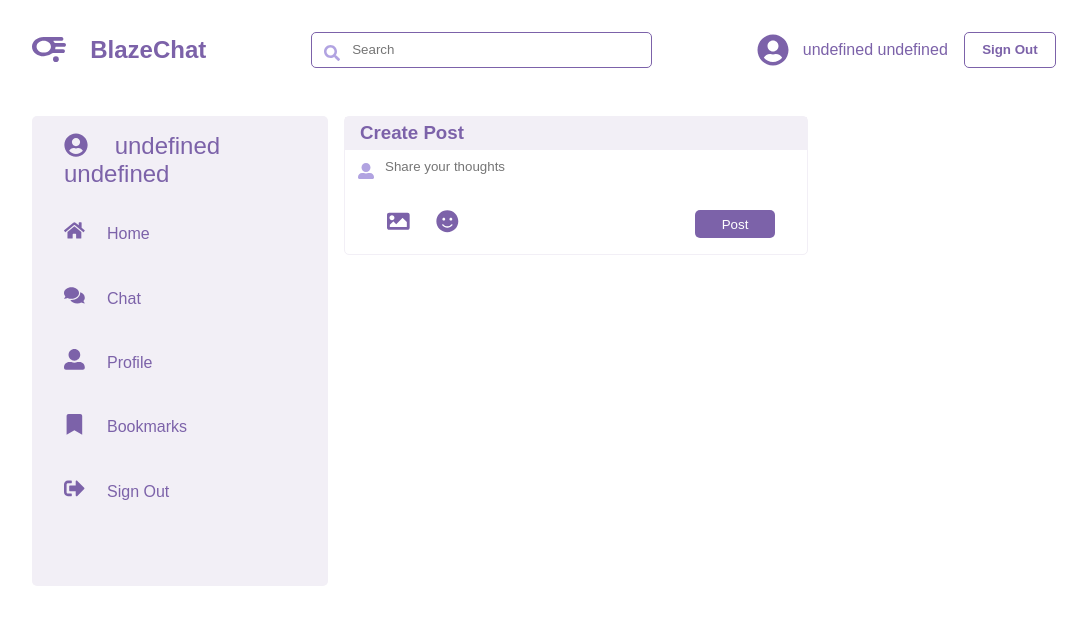
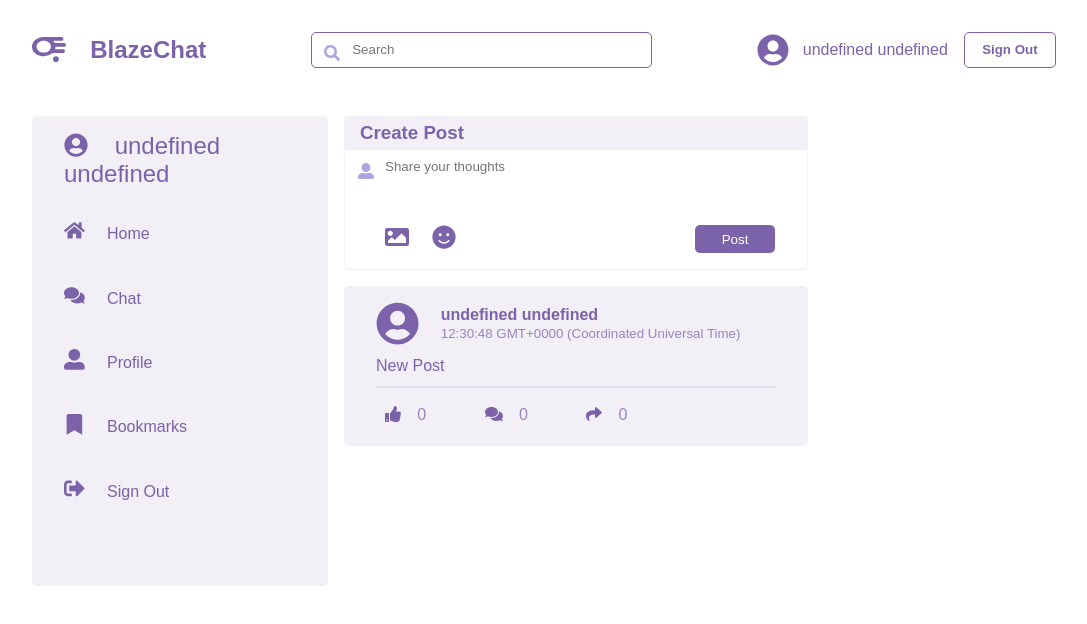
Before and after one commit to elishaking/blazehub, a React (Create React App) app in the folder client/: page /home in a window 1280 px wide. Shown: the top 624 px of the page, without its empty margins (96-1183 px from the left). Built offline with nearby package versions, Linux system fonts and the light colour scheme.

Commit message:
posts display

```diff
--- a/client/src/App.css
+++ b/client/src/App.css
@@ -292,7 +292,7 @@ select {
   ;
 }
 
-.post-actions {
+.create-post-actions {
   display: flex;
   justify-content: space-between;
   padding: 0.3em 2em 1em 2.5em;
@@ -300,6 +300,7 @@ select {
 
 button {
   cursor: pointer;
+  transition: 0.3s ease-in-out;
 }
 
 button:focus {
@@ -312,12 +313,11 @@ button:focus {
 }
 
 .icon-btns button svg {
-  width: 2em !important;
-  height: 1.7em;
+  font-size: x-large;
   color: #7C62A9;
 }
 
-.post-actions .icon-btns button {
+.create-post-actions .icon-btns button {
   margin-right: 1.7em;
 }
 
@@ -329,7 +329,65 @@ button:focus {
   border-radius: 5px;
   font-family: 'Poppins', sans-serif;
   font-weight: 500;
+  outline: none;
 }
+
+.post {
+  padding: 1em 2em;
+  margin: 1em 0 0 0;
+  border-radius: 5px;
+  background: #F2EFF6;
+}
+
+.post header {
+  display: flex;
+  align-items: center;
+  margin-bottom: 0.7em;
+}
+
+.post header svg {
+  font-size: 2.7rem;
+  margin-right: 0.5em;
+}
+
+.post header small {
+  color: #7c62a9bf;
+}
+
+.post hr {
+  margin: 0.7em 0;
+  border: 0.5px solid #7c62a91c;
+}
+
+.post-action {
+  background: none;
+  color: #7C62A9;
+  border: none;
+  padding: 0.5em 0.7em;
+  margin-right: 3em;
+  border-radius: 5px;
+  font-family: 'Poppins', sans-serif;
+  font-weight: 500;
+  outline: none;
+}
+
+.post-action svg {
+  font-size: medium;
+}
+
+.post-action span {
+  font-size: medium;
+  margin-left: 1em;
+  color: #7c62a9bf;
+}
+
+.post-action:hover {
+  background-color: #7c62a940;
+}
+
+/* .post-action:focus{
+  background-color: #7c62a940;
+} */
 
 .extras {
   flex: 1;
--- a/client/src/components/Home.js
+++ b/client/src/components/Home.js
@@ -1,10 +1,61 @@
+//@ts-check
 import React, { Component } from 'react';
 import { Link } from 'react-router-dom';
 import { connect } from 'react-redux';
 import { FontAwesomeIcon } from '@fortawesome/react-fontawesome';
-import { faSearch, faUserCircle, faHome, faUserAlt, faComments, faBookmark, faSignOutAlt, faImage, faSmile } from '@fortawesome/free-solid-svg-icons';
+import { faSearch, faUserCircle, faHome, faUserAlt, faComments, faBookmark, faSignOutAlt, faImage, faSmile, faThumbsUp, faShare } from '@fortawesome/free-solid-svg-icons';
 
 class Home extends Component {
+  constructor(props) {
+    super(props);
+
+    this.state = {
+      postText: '',
+      posts: []
+    }
+  }
+
+  componentDidMount() {
+    this.setState({
+      posts: [
+        {
+          user: this.props.auth.user,
+          text: "New Post",
+          date: Date.now(),
+          imageUrl: '',
+          likes: [],
+          comments: [],
+          shares: []
+        },
+        ...this.state.posts
+      ]
+    });
+  }
+
+  createPost = () => {
+    this.setState({
+      posts: [
+        {
+          user: this.props.auth.user,
+          text: this.state.postText,
+          date: Date.now(),
+          imageUrl: '',
+          likes: [],
+          comments: [],
+          shares: []
+        },
+        ...this.state.posts
+      ]
+    });
+  };
+
+  /** @param {React.ChangeEvent<HTMLTextAreaElement>} event */
+  onChange = (event) => {
+    this.setState({
+      [event.target.name]: event.target.value
+    });
+  };
+
   render() {
     const hasProfilePic = false;
     const { firstName, lastName } = this.props.auth.user;
@@ -24,7 +75,7 @@ class Home extends Component {
             </div>
 
             <div className="auth-nav-right">
-              {hasProfilePic ? <img src="" alt={firstName} srcset="" /> : <FontAwesomeIcon icon={faUserCircle} className="icon" />} &nbsp;&nbsp;&nbsp;
+              {hasProfilePic ? <img src="" alt={firstName} srcSet="" /> : <FontAwesomeIcon icon={faUserCircle} className="icon" />} &nbsp;&nbsp;&nbsp;
               <span>{`${firstName} ${lastName}`}</span>
               <input type="button" value="Sign Out" className="btn-input" />
             </div>
@@ -35,7 +86,7 @@ class Home extends Component {
           <div className="main-nav">
             <header>
               <h2>
-                {hasProfilePic ? <img src="" alt={firstName} srcset="" /> : <FontAwesomeIcon icon={faUserCircle} className="icon" />} &nbsp;&nbsp;&nbsp;
+                {hasProfilePic ? <img src="" alt={firstName} srcSet="" /> : <FontAwesomeIcon icon={faUserCircle} className="icon" />} &nbsp;&nbsp;&nbsp;
                 <span>{`${firstName} ${lastName}`}</span>
               </h2>
             </header>
@@ -62,7 +113,7 @@ class Home extends Component {
                   </Link>
                 </li>
                 <li>
-                  <Link onClick={((e) => { console.log(e) })}>
+                  <Link to="#">
                     <FontAwesomeIcon icon={faSignOutAlt} /> &nbsp;&nbsp;&nbsp; Sign Out
                   </Link>
                 </li>
@@ -76,11 +127,11 @@ class Home extends Component {
                 <h3>Create Post</h3>
 
                 <div className="icon-input">
-                  <textarea name="post" id="post" placeholder="Share your thoughts" cols="30"></textarea>
+                  <textarea name="postText" placeholder="Share your thoughts" rows={3} onChange={this.onChange}></textarea>
                   <FontAwesomeIcon icon={faUserAlt} className="icon" />
                 </div>
 
-                <div className="post-actions">
+                <div className="create-post-actions">
                   <div className="icon-btns">
                     <button>
                       <FontAwesomeIcon icon={faImage} />
@@ -90,10 +141,47 @@ class Home extends Component {
                       <FontAwesomeIcon icon={faSmile} />
                     </button>
                   </div>
-                  <button className="btn">Post</button>
+                  <button className="btn" onClick={this.createPost}>Post</button>
                 </div>
               </div>
             </header>
+            <div className="posts">
+              {
+                this.state.posts.map((post) => (
+                  <div className="post">
+                    <header>
+                      <FontAwesomeIcon icon={faUserCircle} />
+                      <div>
+                        <h4>{`${post.user.firstName}  ${post.user.lastName}`}</h4>
+                        <small>{new Date(post.date).toTimeString()}</small>
+                      </div>
+                    </header>
+
+                    <p>{post.text}</p>
+                    {post.imageUrl && (
+                      <img src={post.imageUrl} alt="" srcSet="" />
+                    )}
+
+                    <hr />
+
+                    <div className="post-actions">
+                      <button className="post-action">
+                        <FontAwesomeIcon icon={faThumbsUp} />
+                        <span>{post.likes.length}</span>
+                      </button>
+                      <button className="post-action">
+                        <FontAwesomeIcon icon={faComments} />
+                        <span>{post.comments.length}</span>
+                      </button>
+                      <button className="post-action">
+                        <FontAwesomeIcon icon={faShare} />
+                        <span>{post.shares.length}</span>
+                      </button>
+                    </div>
+                  </div>
+                ))
+              }
+            </div>
           </div>
 
           <div className="extras">
```
